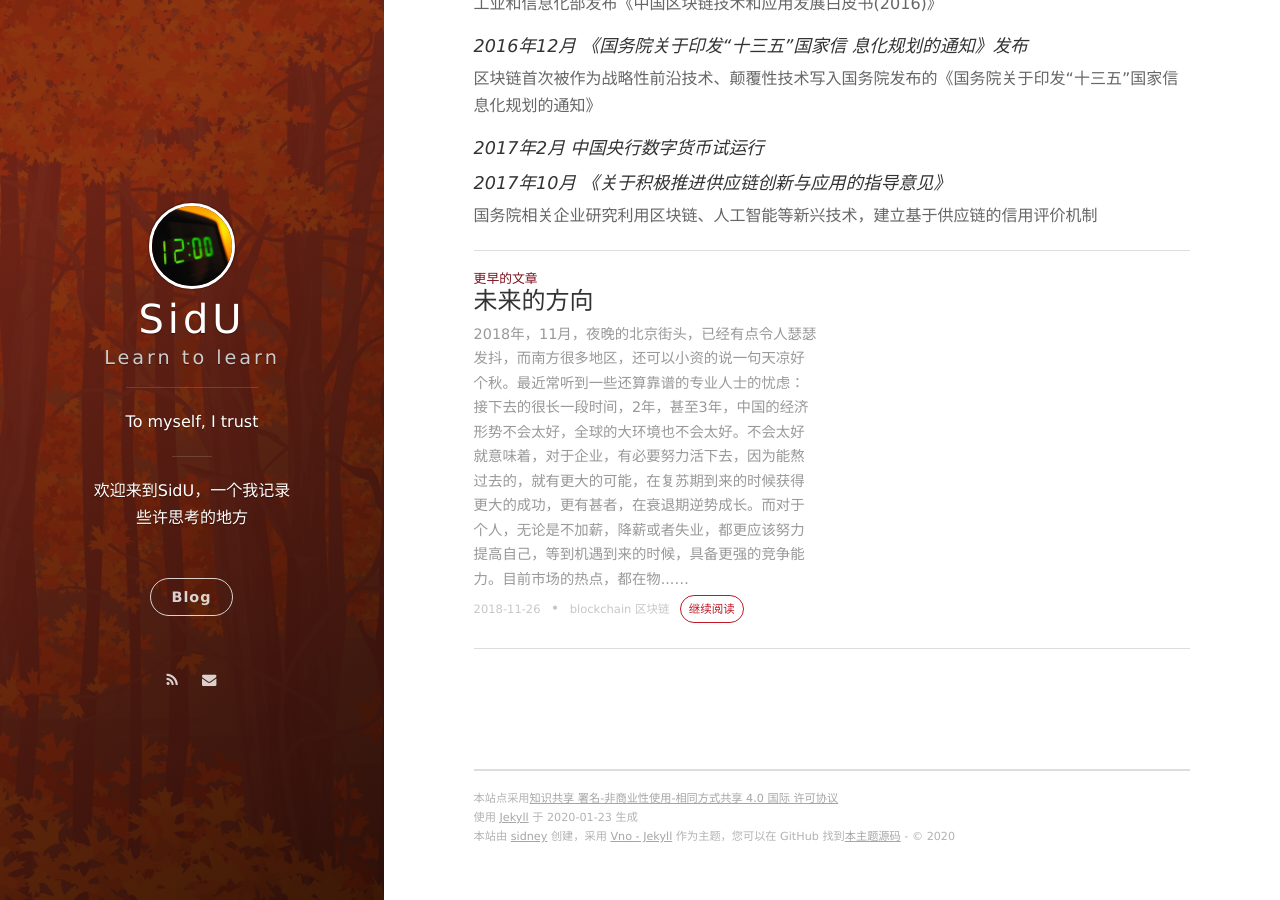
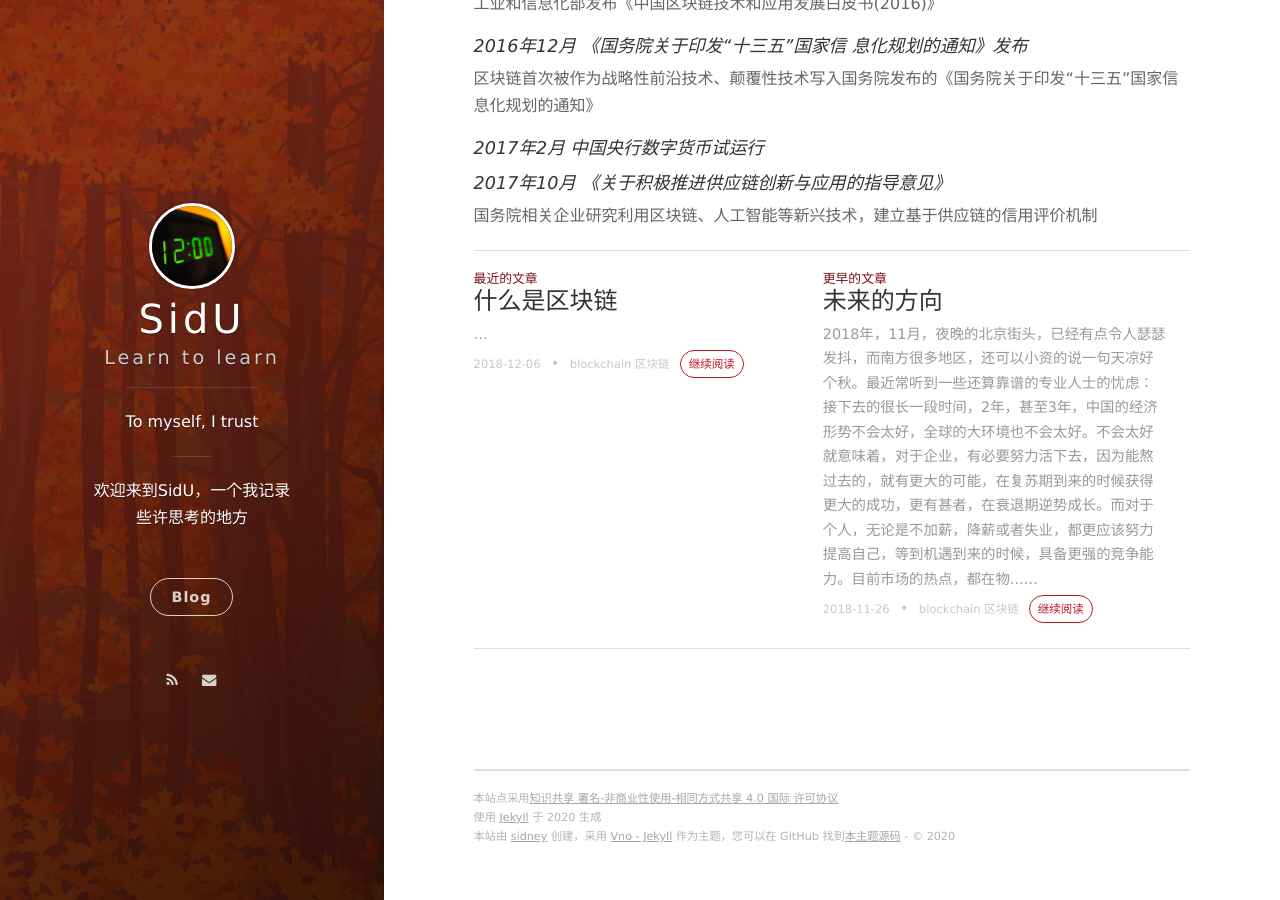
Before and after one commit to sidney-zhu/sidney-zhu.github.io, a Jekyll site: the page built from _posts/2018-11-28-blockchain_history.md, in a window 1280 px wide and 900 px high, scrolled down 6339 px. Built offline with Jekyll 4.4.1, drawn with Linux system fonts in a browser that asks for light colours; nearby versions of some CDN libraries; comment, search, counter and statistics services are not loaded.

```diff
--- a/_includes/footer.html
+++ b/_includes/footer.html
@@ -1,7 +1,7 @@
 <section class="footer">
     <footer>
     	<span class="footer__copyright">本站点采用<a href="http://creativecommons.org/licenses/by-nc-sa/4.0/">知识共享 署名-非商业性使用-相同方式共享 4.0 国际 许可协议</a></span>
-        <span class="footer__copyright">使用 <a href="https://jekyllrb.com">Jekyll</a> 于 {{ site.time | date: "%F" }} 生成</span>
+        <span class="footer__copyright">使用 <a href="https://jekyllrb.com">Jekyll</a> 于 {{ site.time | date: "%Y" }} 生成</span>
         <span class="footer__copyright">本站{% if site.creator %}由 {{site.creator}} 创建，{% endif %}采用 <a href="https://github.com/onevcat/vno-jekyll">Vno - Jekyll</a> 作为主题，您可以在 GitHub 找到<a href="https://github.com/onevcat/OneV-s-Den">本主题源码</a> - &copy; {{site.time | date: "%Y"}}</span>
     </footer>
 </section>
--- /dev/null
+++ b/_posts/2018-12-06-what_is_blockchain.md
@@ -0,0 +1,6 @@
+---
+layout: post
+title: 什么是区块链
+date: 2018-12-06 21:34:24.000000000 +09:00
+tags: blockchain 区块链
+---
```
Also changed, not shown: Gemfile.lock.
